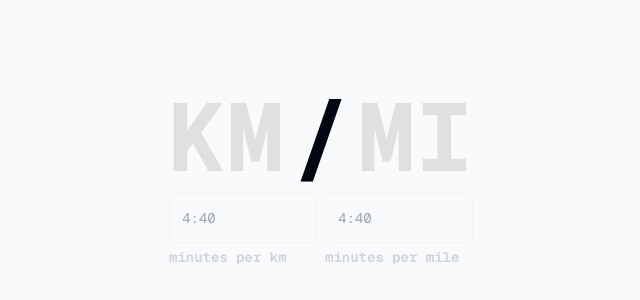
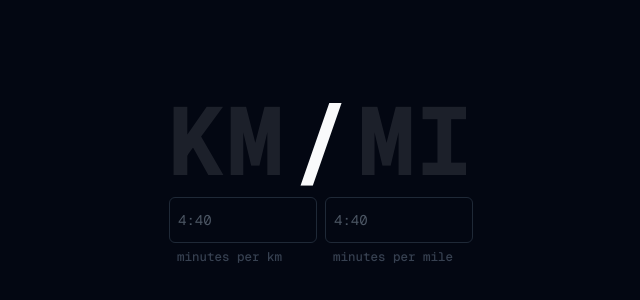
Before and after one commit to sambecker/km-mi, a Next.js app: page / in a window 1280 px wide. Shown: the part 222-522 px from the top of the page, without its empty margins (319-959 px from the left). Built offline with nearby package versions, Linux system fonts and the light colour scheme.

Commit message:
Remove light mode, refine styles

```diff
--- a/app/globals.css
+++ b/app/globals.css
@@ -5,20 +5,20 @@
 @layer base {
   body {
     @apply
-      bg-gray-50 dark:bg-gray-950
-      text-gray-950 dark:text-gray-50
+      bg-gray-950
+      text-gray-50
   }
   input[type="text"]{
     @apply
       w-12
-      px-3 py-2
+      px-2 py-1.5
       text-2xl font-normal
       bg-transparent
       outline-none ring-transparent
       rounded-md border
-      border-gray-100 dark:border-gray-800
-      focus:border-gray-950 dark:focus:border-gray-50
+      border-gray-800
+      focus:border-gray-50
       placeholder:text-sm placeholder:translate-y-[-3px]
-      placeholder:text-gray-400 placeholder:dark:text-gray-600
+      placeholder:text-gray-600
   }
 }
--- a/components/ClientInputs.tsx
+++ b/components/ClientInputs.tsx
@@ -7,19 +7,21 @@ import {
   generateValuesFromKm,
   generateValuesFromMi,
 } from '@/unit';
+import { twMerge } from 'tailwind-merge';
 
 export default function ClientInputs() {
-  const { setUnit, values, setValues } = useAppState();
+  const { unit, setUnit, values, setValues } = useAppState();
 
   const renderInput = (
     id: string,
     label: string,
     value = '',
+    isSelected: boolean,
     onChange: (value?: string) => void,
     onFocus: () => void,
     placeholder?: string,
   ) =>
-    <div className="flex flex-col basis-full gap-1">
+    <div className="flex flex-col basis-full gap-2">
       <div className="flex">
         <input
           id={id}
@@ -38,7 +40,10 @@ export default function ClientInputs() {
       </div>
       <label
         htmlFor={id}
-        className="text-sm text-gray-300 dark:text-gray-700"
+        className={twMerge(
+          'pl-2 text-[12.5px] font-medium',
+          !isSelected && 'text-gray-700',
+        )}
       >
         {label}
       </label>
@@ -50,6 +55,7 @@ export default function ClientInputs() {
         'km',
         'minutes per km',
         values?.km,
+        unit === 'km',
         km => {
           setValues?.(generateValuesFromKm(km, values));
           window.history.pushState({ km }, '', pathForKm(km));
@@ -60,6 +66,7 @@ export default function ClientInputs() {
         'mi',
         'minutes per mile',
         values?.mi,
+        unit === 'mi',
         mi => {
           setValues?.(generateValuesFromMi(mi, values));
           window.history.pushState({ mi }, '', pathForMi(mi));
```
